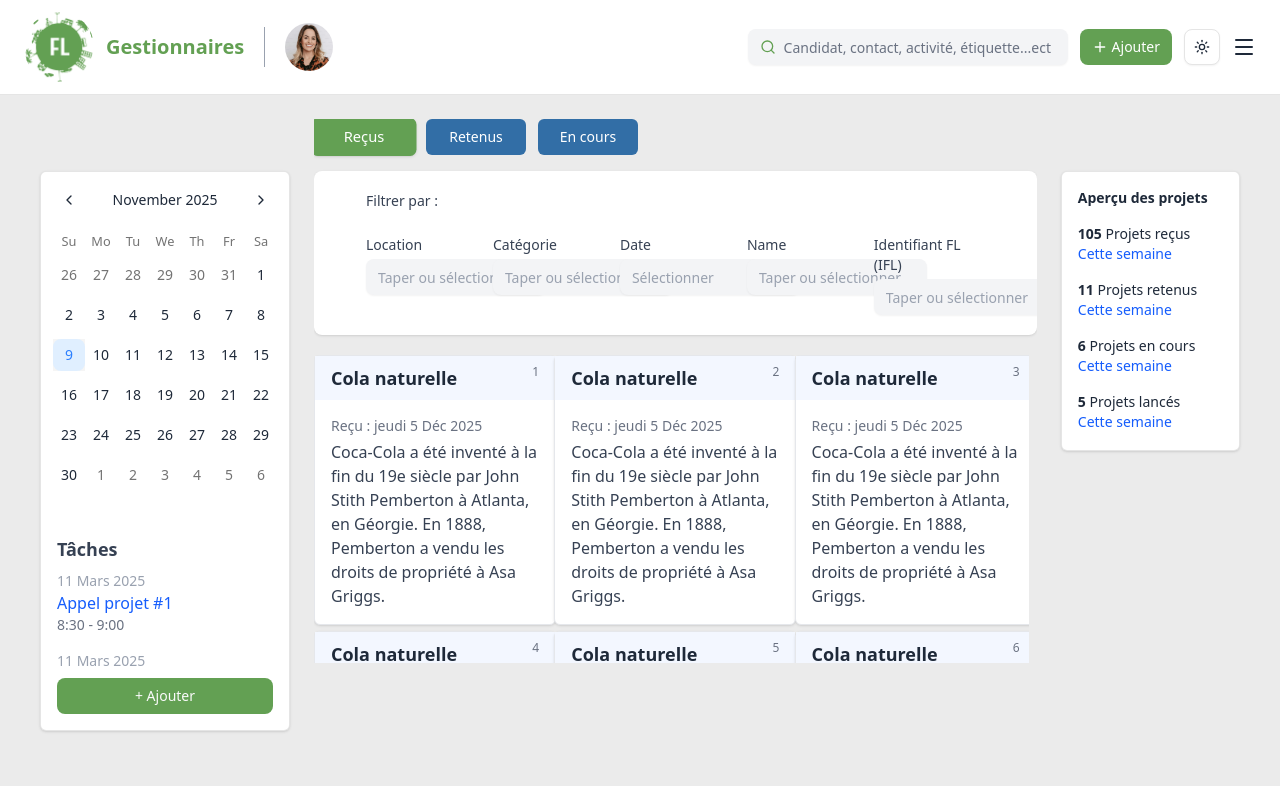
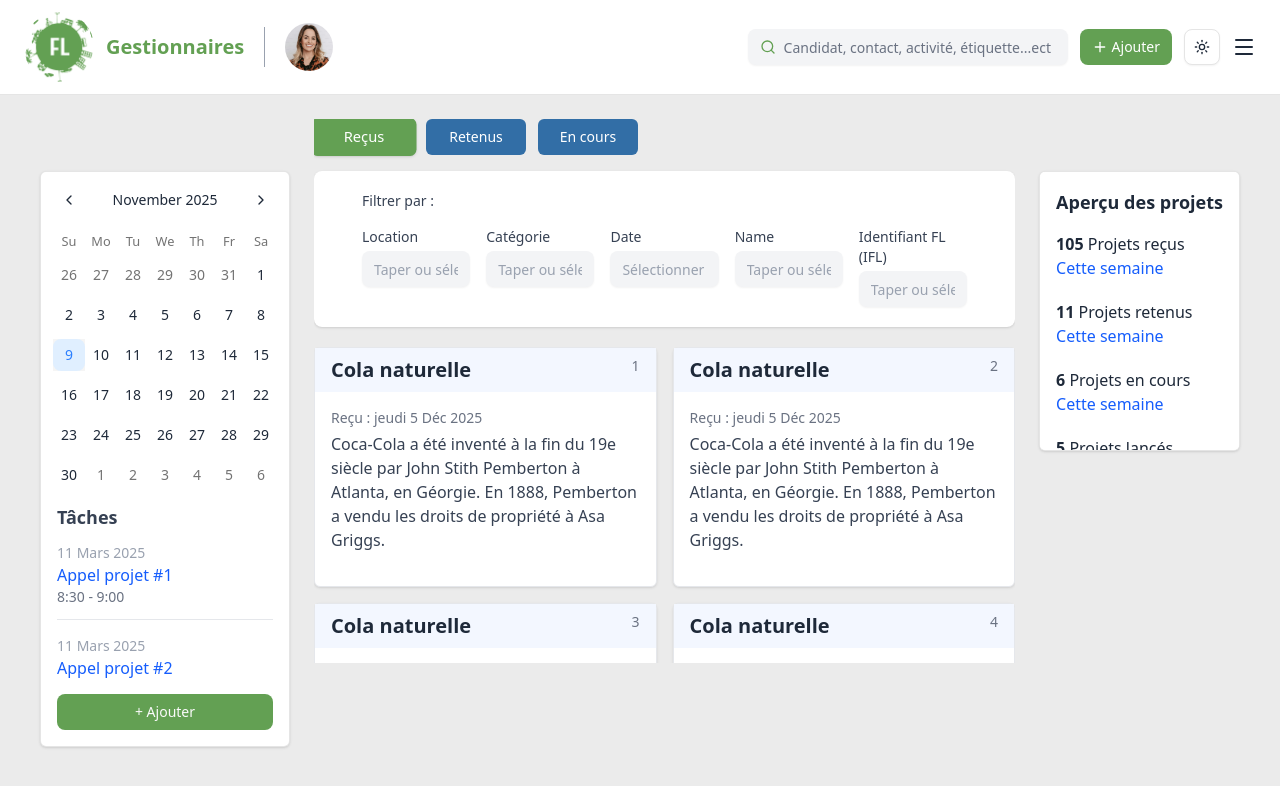
Before and after one commit to shohaib1996/fl-gestionnaires, a Next.js app: page /dashboard in a window 1280 px wide. Shown: the top 786 px of the page. Built offline with nearby package versions, Linux system fonts and the light colour scheme.

Commit message:
1920*1080 fixed

```diff
--- a/app/dashboard/layout.tsx
+++ b/app/dashboard/layout.tsx
@@ -108,7 +108,7 @@ export default function DashboardLayout({
 
       {/* Main layout */}
       <main className="flex w-screen h-screen bg-[#ebebeb] overflow-hidden">
-        <div className="flex-none min-w-[14vw] h-full mt-19 ml-10 max-h-[70vh]">
+        <div className="flex-none min-w-[14vw] h-full mt-19 ml-10 max-h-[72vh]">
           <LeftSidebar />
         </div>
 
--- a/app/dashboard/page.tsx
+++ b/app/dashboard/page.tsx
@@ -3,7 +3,6 @@
 import { useState } from "react";
 import { Input } from "@/components/ui/input";
 import { Button } from "@/components/ui/button";
-import { ChevronDown, ChevronUp } from "lucide-react";
 import { motion, AnimatePresence } from "framer-motion";
 import Link from "next/link";
 
@@ -13,7 +12,7 @@ export default function DashboardPage() {
   );
 
   return (
-    <div className="flex flex-col">
+    <div className="flex flex-col h-full">
       {/* Tabs */}
       <div className="flex gap-3 mb-4 shrink-0">
         {[
@@ -36,18 +35,13 @@ export default function DashboardPage() {
       </div>
 
       {/* Filters */}
-      <div className="bg-white dark:bg-neutral-800 px-13 py-5 rounded-md shadow-sm shrink-0 mb-5">
-        <p className="text-sm font-medium text-gray-700 dark:text-gray-200 mb-6">
+      <div className="bg-white dark:bg-neutral-800 px-12 py-5 rounded-md shadow-sm shrink-0 mb-5">
+        <p className="text-sm font-medium text-gray-700 dark:text-gray-200 mb-4">
           Filtrer par :
         </p>
         <div className="grid grid-cols-1 sm:grid-cols-2 xl:grid-cols-5 gap-4">
-          {[
-            "Location",
-            "Catégorie",
-            "Date",
-            "Name",
-            "Identifiant FL (IFL)",
-          ].map((label, i) => (
+          {["Location", "Catégorie", "Date", "Name", "Identifiant FL (IFL)"].map(
+            (label, i) => (
               <div key={i} className="flex flex-col gap-1">
                 <label className="text-sm text-gray-700 dark:text-gray-300">
                   {label}
@@ -56,15 +50,16 @@ export default function DashboardPage() {
                   placeholder={
                     label === "Date" ? "Sélectionner" : "Taper ou sélectionner"
                   }
-                className="bg-gray-100 dark:bg-neutral-700 border-0 text-sm placeholder:text-gray-400 focus-visible:ring-1 focus-visible:ring-[#63a053] min-w-[180px]"
+                  className="bg-gray-100 dark:bg-neutral-700 border-0 text-sm placeholder:text-gray-400 focus-visible:ring-1 focus-visible:ring-[#63a053]"
                 />
               </div>
-          ))}
+            )
+          )}
         </div>
       </div>
 
-      {/* Cards Area */}
-      <div className="flex-1 overflow-y-auto pr-2">
+      {/* Card Section - only this scrolls */}
+      <section className="flex-1 overflow-auto hide-scrollbar">
         <AnimatePresence mode="wait">
           <motion.div
             key={activeTab}
@@ -72,21 +67,21 @@ export default function DashboardPage() {
             animate={{ opacity: 1, y: 0 }}
             exit={{ opacity: 0, y: -10 }}
             transition={{ duration: 0.3 }}
-            className="grid grid-cols-1 md:grid-cols-2 xl:grid-cols-3 2xl:grid-cols-4 gap-1.5"
+          >
+            <div
+              className="grid gap-4"
               style={{
-              maxHeight: "calc(100% - 40px)",
-              overflowY: "auto",
-              paddingBottom: "8px",
+                gridTemplateColumns: "repeat(auto-fit, minmax(260px, 1fr))",
               }}
             >
               {Array.from({ length: 20 }).map((_, i) => (
                 <Link href={`/dashboard/12345678`} key={i}>
-                <div className="bg-white dark:bg-neutral-800 shadow-sm flex flex-col rounded-sm border border-gray-200 hover:border-green-400 hover:scale-[0.98] transition-all duration-300 min-h-[242px] min-w-[242px]">
+                  <article className="bg-white dark:bg-neutral-800 shadow-sm flex flex-col rounded-sm border border-gray-200 hover:border-green-400 hover:scale-[0.98] transition-all duration-300 min-h-60">
                     <div className="bg-[#F3F7FF] dark:bg-blue-500/20 px-4 py-2 flex justify-between">
-                    <h4 className="font-semibold text-gray-800 dark:text-gray-100 text-lg">
+                      <h4 className="font-semibold text-gray-800 dark:text-gray-100 text-xl">
                         Cola naturelle
                       </h4>
-                    <span className="text-xs text-gray-500">{i + 1}</span>
+                      <span className="text-sm text-gray-500">{i + 1}</span>
                     </div>
                     <div className="p-4 text-md text-gray-700 dark:text-gray-300">
                       <p className="text-sm text-gray-500 mb-1">
@@ -96,17 +91,13 @@ export default function DashboardPage() {
                       Stith Pemberton à Atlanta, en Géorgie. En 1888, Pemberton a
                       vendu les droits de propriété à Asa Griggs.
                     </div>
-                </div>
+                  </article>
                 </Link>
               ))}
+            </div>
           </motion.div>
         </AnimatePresence>
-      </div>
-
-      {/* Pagination */}
-      {/* <div className="flex justify-center items-center gap-2 text-sm text-gray-500 mt-3 shrink-0">
-        <ChevronUp /> 1-20 <ChevronDown />
-      </div> */}
+      </section>
     </div>
   );
 }
--- a/components/dashboard/LeftSidebar.tsx
+++ b/components/dashboard/LeftSidebar.tsx
@@ -14,18 +14,22 @@ export default function LeftSidebar() {
           mode="single"
           selected={date}
           onSelect={setDate}
-          className="w-full rounded-md"
+          className="w-full rounded-md "
         />
       </div>
 
       {/* Scrollable tasks */}
-      <div className="mt-4 flex-1 overflow-y-auto hide-scrollbar pr-1 p-4">
-        <h3 className="mb-2 text-lg font-semibold text-gray-700 dark:text-gray-200">
+      <div className="flex-1 overflow-auto px-4 pb-4 hide-scrollbar">
+        <h3 className="mb-3 text-lg font-semibold text-gray-700 dark:text-gray-200">
           Tâches
         </h3>
+
         <div className="space-y-4 text-md">
           {Array.from({ length: 6 }).map((_, i) => (
-            <div key={i}>
+            <div
+              key={i}
+              className="pb-3 border-b border-gray-200 dark:border-neutral-700"
+            >
               <p className="text-sm text-gray-400">11 Mars 2025</p>
               <p className="text-blue-600 dark:text-blue-400 hover:underline">
                 Appel projet #{i + 1}
@@ -36,7 +40,7 @@ export default function LeftSidebar() {
         </div>
       </div>
 
-      <div className="pt-3 px-4 pb-4">
+      <div className="p-4 shrink-0">
         <Button className="w-full bg-[#63a053] hover:bg-[#528a45] text-sm py-2">
           + Ajouter
         </Button>
--- a/components/dashboard/RightSidebar.tsx
+++ b/components/dashboard/RightSidebar.tsx
@@ -2,11 +2,11 @@
 
 export default function RightSidebar() {
   return (
-    <aside className="flex flex-col h-full bg-white dark:bg-neutral-800 shadow-sm border border-black/10 rounded-sm p-4 overflow-y-auto hide-scrollbar">
-      <h3 className="text-sm font-semibold mb-4 text-gray-800 dark:text-gray-100">
+    <aside className="flex flex-col h-full bg-white dark:bg-neutral-800 shadow-sm border border-black/10 rounded-sm p-4 overflow-auto hide-scrollbar">
+      <h3 className="text-lg font-semibold mb-4 text-gray-800 dark:text-gray-100">
         Aperçu des projets
       </h3>
-      <ul className="space-y-4 text-sm">
+      <ul className="space-y-5 text-md">
         {[
           { label: "Projets reçus", value: 105 },
           { label: "Projets retenus", value: 11 },
@@ -17,7 +17,7 @@ export default function RightSidebar() {
             <span>
               <span className="font-semibold">{value}</span> {label}
             </span>
-            <a href="#" className="text-blue-600 hover:underline text-sm">
+            <a href="#" className="text-blue-600 hover:underline text-md">
               Cette semaine
             </a>
           </li>
```
Lines whose indentation alone changed are shown as unchanged.
